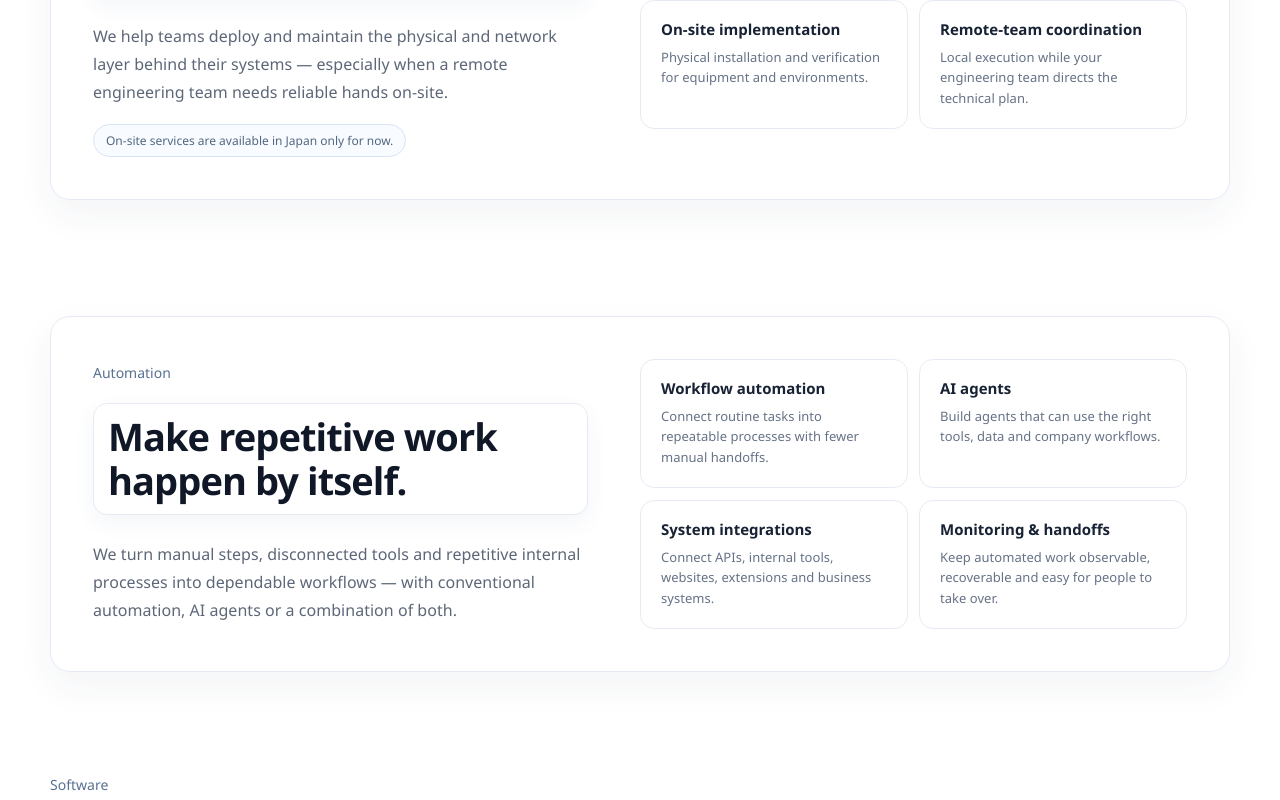
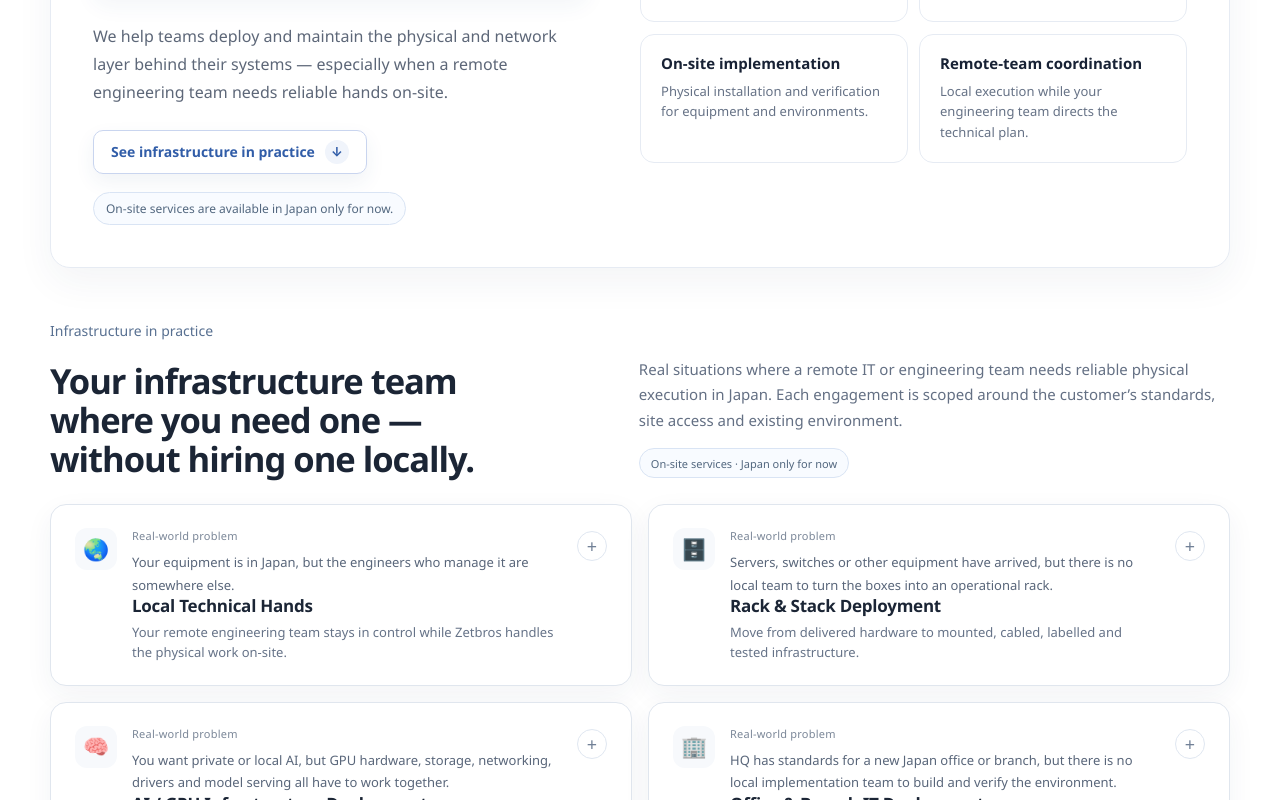
Before and after one commit to Logan17de/zetbros.com, a Next.js app: page / in a window 1280 px wide. Shown: the part 3360-4160 px from the top of the page. Built offline with nearby package versions, Linux system fonts and the light colour scheme.

Commit message:
Load infrastructure real-world solutions

```diff
--- a/app/layout.tsx
+++ b/app/layout.tsx
@@ -1,5 +1,6 @@
 import type { Metadata } from "next";
 import AiSolutionJump from "./ai-solution-jump";
+import InfrastructureSolutions from "./infrastructure-solutions";
 import "./globals.css";
 import "./dynamics.css";
 import "./scroll-effects.css";
@@ -12,6 +13,7 @@ import "./page-surface.css";
 import "./availability.css";
 import "./ai-solutions.css";
 import "./ai-solution-jump.css";
+import "./infrastructure-solutions.css";
 
 export const metadata: Metadata = {
   title: "Zetbros — AI, Infrastructure & Software",
@@ -25,6 +27,7 @@ export default function RootLayout({ children }: Readonly<{ children: React.Reac
       <body>
         {children}
         <AiSolutionJump />
+        <InfrastructureSolutions />
       </body>
     </html>
   );
```
